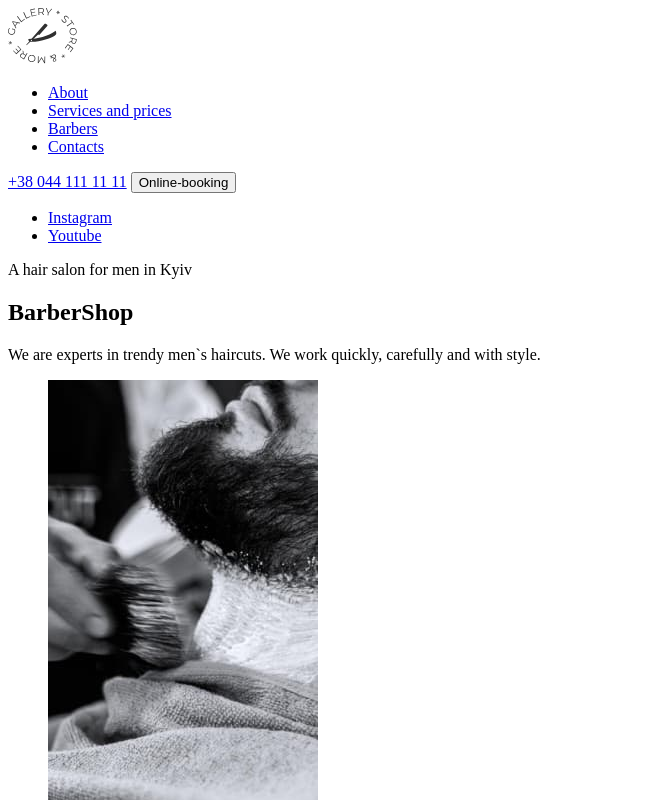
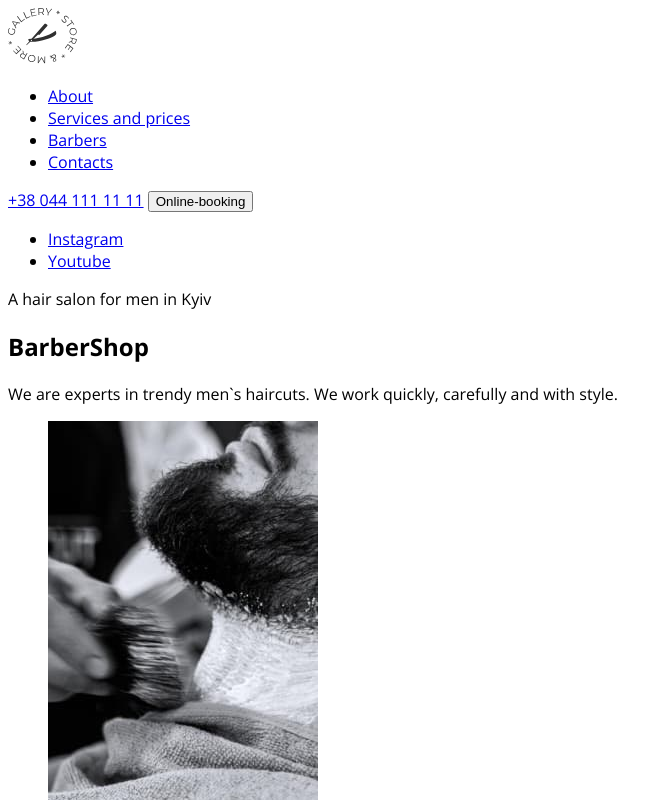
Before and after one commit to Svitlana-Ivanchuk/Barbershop, a plain HTML site: page index.html in a window 1280 px wide. Shown: the top 800 px of the page, without its empty margins (0-672 px from the left). Drawn offline with nearby package versions, Linux system fonts and the light colour scheme.

Commit message:
start CSS

```diff
--- a/css/styles.css
+++ b/css/styles.css
@@ -0,0 +1,3 @@
+body {
+  font-family: "Open Sans", sans-serif;
+}
--- a/index.html
+++ b/index.html
@@ -5,15 +5,21 @@
     <meta http-equiv="X-UA-Compatible" content="IE=edge" />
     <meta name="viewport" content="width=device-width, initial-scale=1.0" />
     <title>Barbershop</title>
+    <link rel="preconnect" href="https://fonts.googleapis.com" />
+    <link rel="preconnect" href="https://fonts.gstatic.com" crossorigin />
+    <link
+      href="https://fonts.googleapis.com/css2?family=Montserrat:wght@400;500;600&family=Open+Sans:wght@400;600;700&family=Raleway:wght@700&display=swap"
+      rel="stylesheet"
+    />
     <link rel="stylesheet" href="./css/styles.css" />
   </head>
   <body>
-    <header>
-      <nav>
-        <a href="/">
+    <header class="header">
+      <nav class="header-navigation">
+        <a href="/" class="header-logo">
           <img src="./img/logo.svg" alt="logo" />
         </a>
-        <ul>
+        <ul class="header-list">
           <li><a href="#">About</a></li>
           <li><a href="#">Services and prices</a></li>
           <li><a href="#">Barbers</a></li>
```
